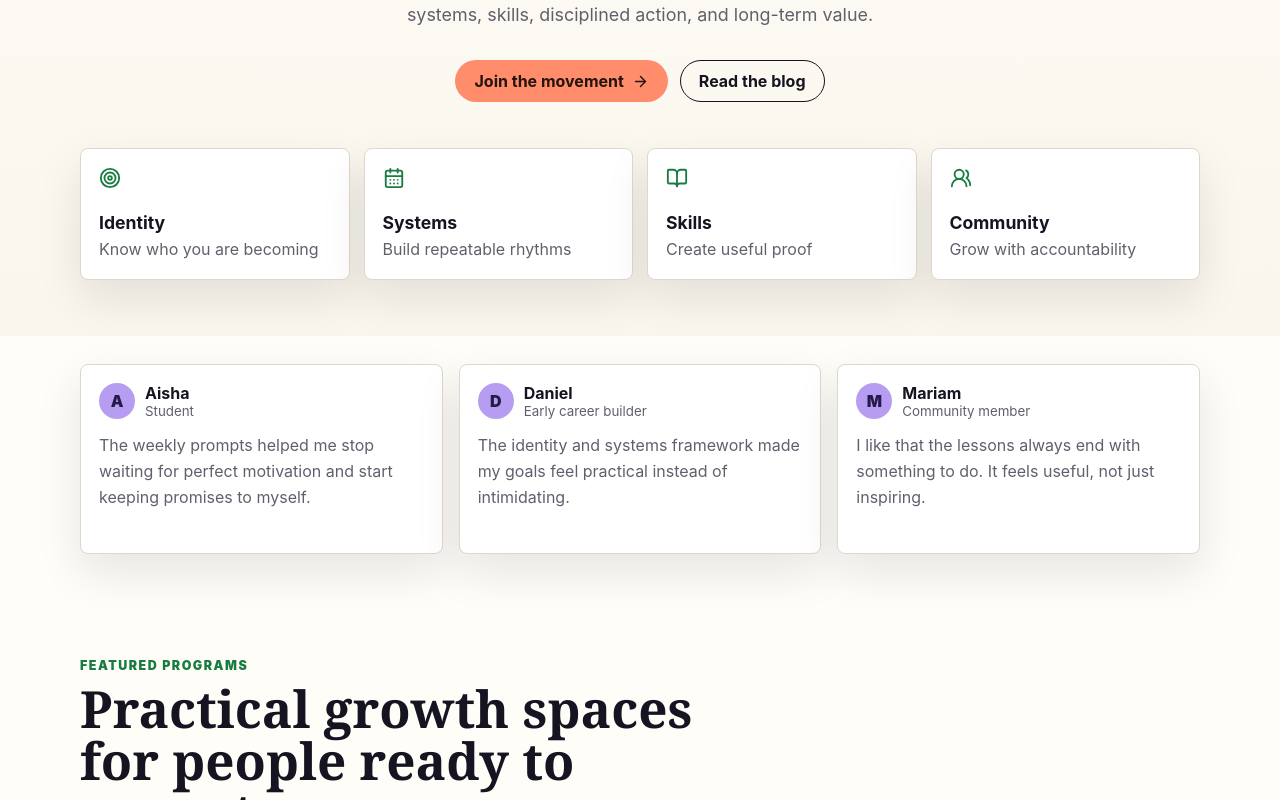
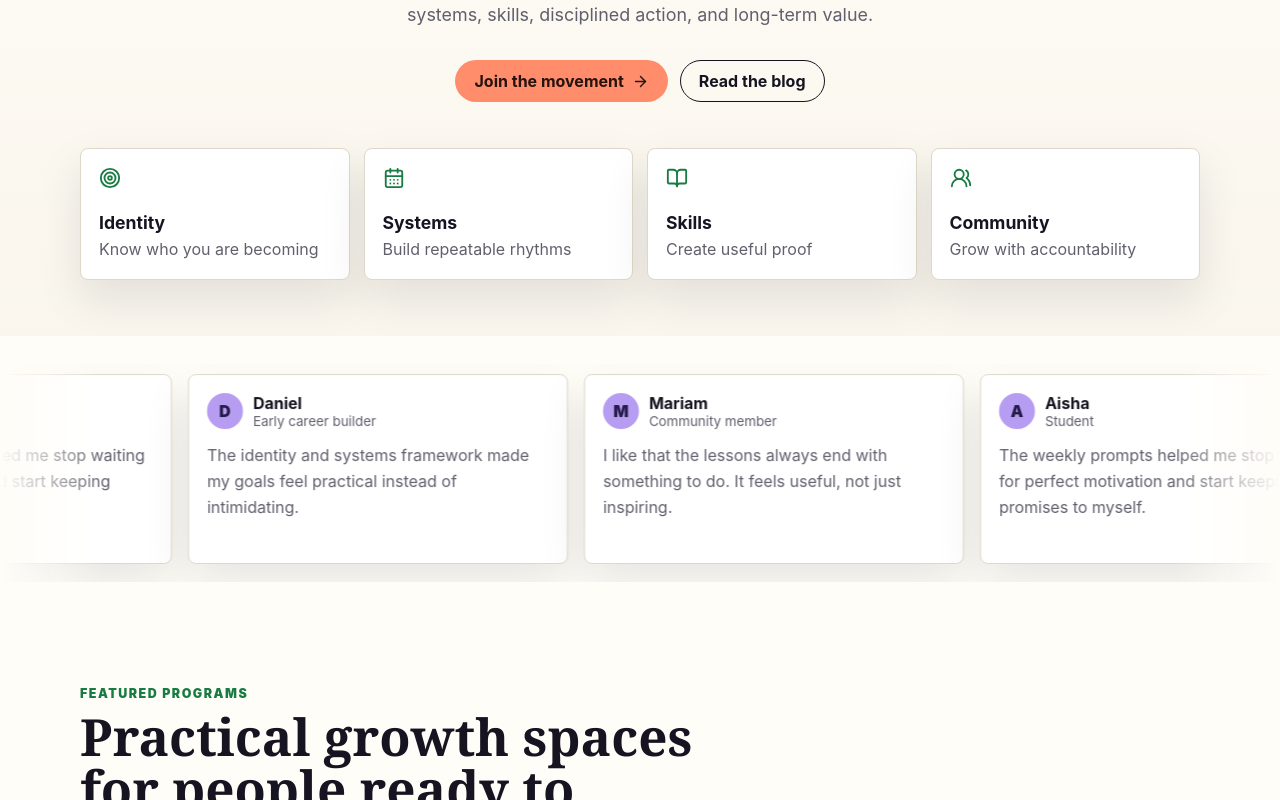
Before and after one commit to Eniola1272/alignmindset, a Next.js app: page / in a window 1280 px wide. Shown: the part 403-1203 px from the top of the page. Built offline with nearby package versions, Linux system fonts and the light colour scheme; no server answers; the database is empty.

Commit message:
feat: implement infinite marquee animation for testimonial carousel

```diff
--- a/app/globals.css
+++ b/app/globals.css
@@ -251,17 +251,47 @@ nav a:hover,
 
 .proofBand {
   padding: 28px 0 18px;
-}
-
-.proofGrid {
-  display: grid;
-  grid-template-columns: repeat(3, minmax(0, 1fr));
+  overflow: hidden;
+}
+
+.proofCarousel {
+  width: 100%;
+  overflow: hidden;
+  -webkit-mask-image: linear-gradient(
+    90deg,
+    transparent 0,
+    #000000 8%,
+    #000000 92%,
+    transparent 100%
+  );
+  mask-image: linear-gradient(
+    90deg,
+    transparent 0,
+    #000000 8%,
+    #000000 92%,
+    transparent 100%
+  );
+}
+
+.proofTrack {
+  width: max-content;
+  display: flex;
   gap: 16px;
+  padding: 10px 16px 18px;
+  animation: testimonialMarquee 34s linear infinite;
+  will-change: transform;
+}
+
+.proofCarousel:hover .proofTrack,
+.proofCarousel:focus-within .proofTrack {
+  animation-play-state: paused;
 }
 
 .testimonialCard {
+  width: clamp(280px, 31vw, 380px);
   min-height: 190px;
   padding: 18px;
+  flex: 0 0 auto;
 }
 
 .testimonialCard > div {
@@ -295,6 +325,29 @@ nav a:hover,
   color: var(--muted);
   line-height: 1.62;
   margin: 0;
+}
+
+@keyframes testimonialMarquee {
+  from {
+    transform: translateX(0);
+  }
+
+  to {
+    transform: translateX(calc(-50% - 8px));
+  }
+}
+
+@media (prefers-reduced-motion: reduce) {
+  .proofTrack {
+    width: auto;
+    overflow-x: auto;
+    animation: none;
+    scroll-snap-type: x mandatory;
+  }
+
+  .testimonialCard {
+    scroll-snap-align: center;
+  }
 }
 
 .sectionPad,
--- a/app/page.tsx
+++ b/app/page.tsx
@@ -91,9 +91,17 @@ export default async function Home() {
       </section>
 
       <section className="proofBand">
-        <div className="shell proofGrid">
-          {testimonials.map((item) => (
-            <article key={item.name} className="testimonialCard">
+        <div
+          className="proofCarousel"
+          aria-label="Community member testimonials"
+        >
+          <div className="proofTrack">
+            {[...testimonials, ...testimonials].map((item, index) => (
+              <article
+                key={`${item.name}-${index}`}
+                className="testimonialCard"
+                aria-hidden={index >= testimonials.length}
+              >
                 <div>
                   <span>{item.name.charAt(0)}</span>
                   <div>
@@ -104,6 +112,7 @@ export default async function Home() {
                 <p>{item.quote}</p>
               </article>
             ))}
+          </div>
         </div>
       </section>
 
```
Lines whose indentation alone changed are shown as unchanged.
